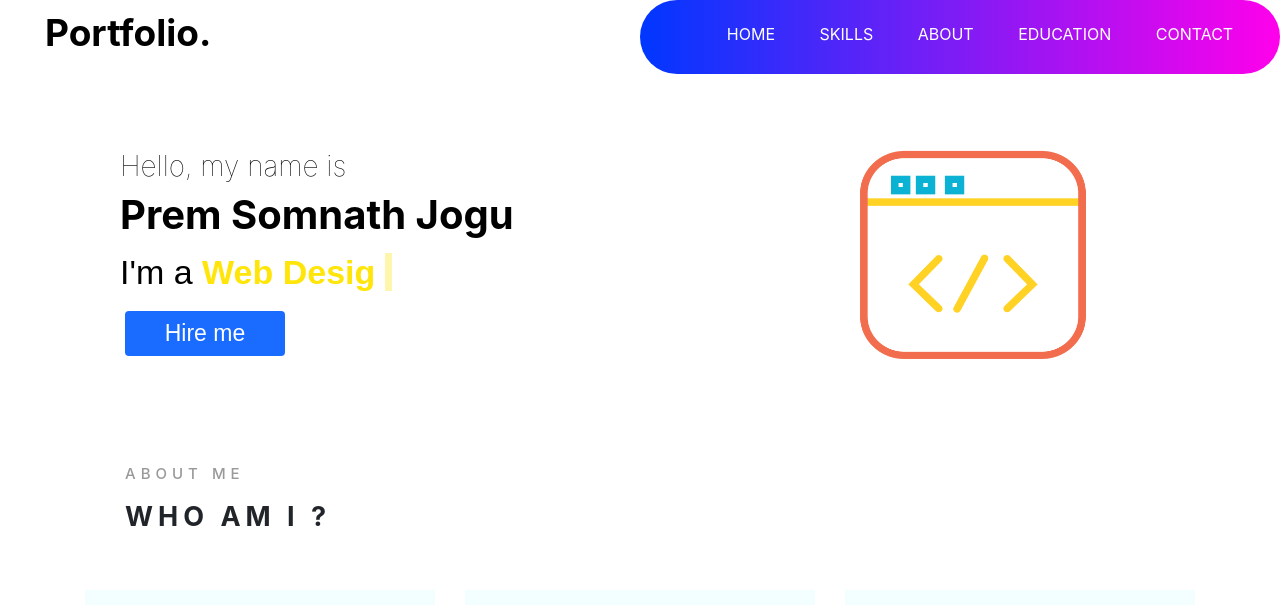
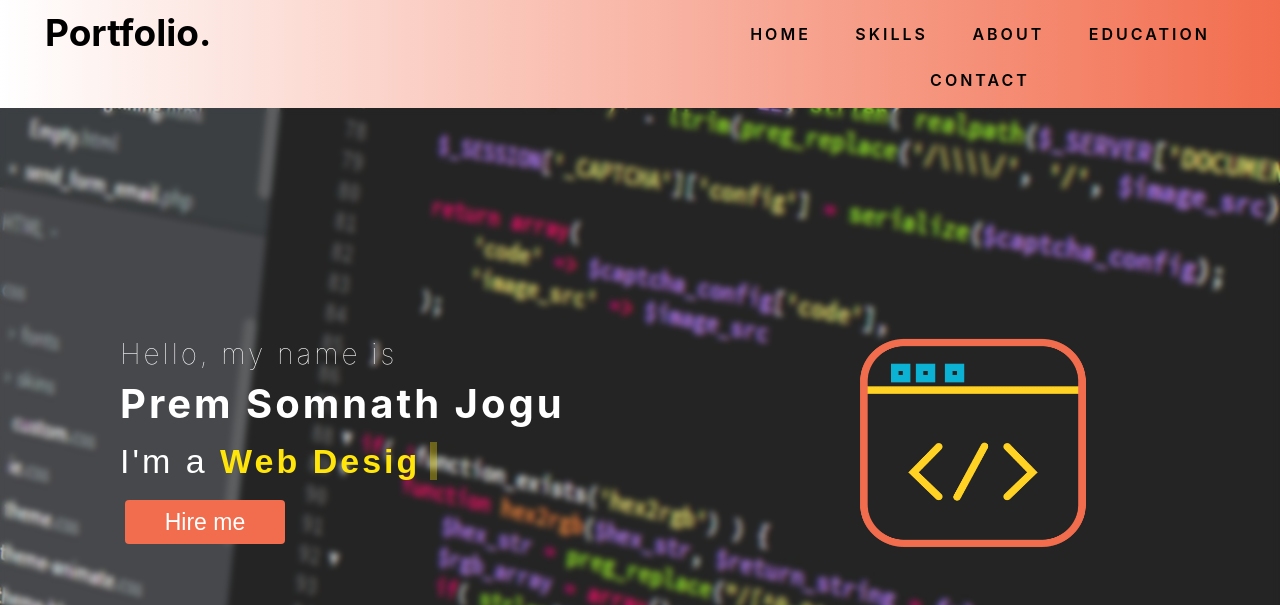
Before and after one commit to Premjogu98/pgportfolio, a Django app: page / in a window 1280 px wide. Shown: the top 605 px of the page. Run offline with Django 3.2, Linux system fonts and the light colour scheme; some libraries are stand-ins or nearby versions; grey boxes are pictures that could not be loaded.

Commit message:
04-06-2021

```diff
--- a/portfolioproject/portfolioapp/static/css/portstyle.css
+++ b/portfolioproject/portfolioapp/static/css/portstyle.css
@@ -1,18 +1,23 @@
-
+body{
+  -webkit-font-smoothing: antialiased;
+  scroll-behavior: smooth;
+  scroll-behavior: smooth;
+}
 #TopNavBar{
     position:sticky;
     top:0;
-    background: transparent;
+    /* background: transparent; */
     Color: White;
     width:100%;
     /* height:94px; */
     z-index: 1000;
     /* max-width: 120%; */
+    background-image: linear-gradient(to right, #ffffff , #f26d4e);
 
 }
 .top-nav-list{
     text-align: center;
-    background-image: linear-gradient(to right, #0037ff , #ff00eb);
+    /* background-image: linear-gradient(to right, #0037ff , #ff00eb); */
     border-radius: 130px;
 }
 
@@ -21,7 +26,9 @@
     padding:0;
   }
   #TopNavBar ul a{
-    color:white;
+    color: black;
+    font-weight: 600;
+    letter-spacing: 3px;
   }
   #TopNavBar ul li{
     display:inline-block;
@@ -54,19 +61,22 @@
 }
 .intro-1{
   font-weight: 100;
-  color:black;
+  color:white;
   padding-left: 35px;
+  letter-spacing: 3px;
 }
 .intro-name{
   font-weight: bolder;
-  color:black;
+  color:white;
   padding-left: 35px;
+  letter-spacing: 3px;
 }
 .typewriter {
   font-family: sans-serif;
-  color: black;
+  color: white;
   padding-left: 35px;
   display: block;
+  letter-spacing: 3px;
 }
 .typewriter-text {
   padding-right: 10px;
@@ -75,6 +85,7 @@
   /* text-transform: uppercase; */
   animation: cursor 1s ease-in-out infinite;
   font-weight: bold;
+  letter-spacing: 3px;
 }
 @keyframes cursor {
   from { border-color: #ffe509; }
@@ -112,7 +123,7 @@
 .Hire-me-btn {
     display: inline-block;
     border-radius: 4px;
-    background-color: #1a6bff;
+    background-color: #f26d4e;
     border: none;
     color: #FFFFFF;
     text-align: center;
@@ -179,7 +190,7 @@
   /* margin-bottom: 49px; */
   text-align: center;
   height: 250px;
-  background-color: #f3feff;
+  background-color: #f26d4e0d;
 }
 .myspecial-sub label{
     font-size: 25px;
@@ -198,11 +209,11 @@
 
 }
 .myspecial-sub:hover{
-  background-color: #9d00ff;
+  background-color: #f26d4e;
   cursor:pointer;
   color:white;
-  border-top-left-radius: 40px;
-    border-bottom-right-radius: 40px;
+  /* border-top-left-radius: 40px;
+  border-bottom-right-radius: 40px; */
 }
 .myspecial-sub:hover label{
   color:white;
@@ -223,6 +234,7 @@
     text-transform: uppercase;
     letter-spacing: 5px;
     line-height: 1.8;
+    color: #f26d4e;
 }
 .prog-span{
   position: absolute;
@@ -279,7 +291,7 @@
     font-family: "Quicksand", Arial, sans-serif;
 }
 .con-info p a{
-  color: #8500ff;
+  color: #731600;
 
   text-decoration: none;
 }
@@ -378,17 +390,25 @@
   z-index: 1000;
   top: 0;
   left: 0;
-  background-color: #111;
+  background-color: #000;
   overflow-x: hidden;
   transition: 0.5s;
   padding-top: 60px;
+  color: white;
+  background-image: linear-gradient(to right, #5600ff , #ff00b1b3);
 }
-
+.closebtn{
+  position: absolute;
+  top: 0;
+  right: 25px;
+  padding: 8px 8px 8px 32px;
+  font-size: 55px;
+}
 .sidenav a {
-  padding: 8px 8px 8px 32px;
+  padding: 56px 20px 0px 20px;
   text-decoration: none;
   font-size: 25px;
-  color: #818181;
+  color: #ffffff;
   display: block;
   transition: 0.3s;
 }
@@ -397,7 +417,7 @@
   color: #f1f1f1;
 }
 
-.sidenav .closebtn {
+.sidenav.closebtn{
   position: absolute;
   top: 0;
   right: 25px;
@@ -407,7 +427,7 @@
 
 #maindiv {
   transition: margin-left .5s;
-  padding: 16px 0px;
+  /* padding: 16px 0px; */
 }
 .hidden-menu{
   display: none;
@@ -429,8 +449,13 @@
   height: 250px;
 }
 @media screen and (max-height: 800px) {
-  .sidenav {padding-top: 15px;}
-  .sidenav a {font-size: 18px;}
+  .sidenav {padding-top: 15px;
+    font-family: 'Titillium Web', sans-serif;
+  }
+  .sidenav a {
+    font-size: 30px;
+    font-family: 'Titillium Web', sans-serif;
+  }
 }
 
 @media screen and (max-width: 800px) {
@@ -444,3 +469,31 @@
     display: block;
   }
 }
+#animated-title{
+  padding: 170px 0px;
+  box-shadow: 0 0 1rem 0 rgba(0, 0, 0, .2);
+  /* border-radius: 5px; */
+  position: relative;
+  z-index: 1;
+  background: inherit;
+  overflow: hidden;
+}
+#animated-title:before {
+  content: "";
+  position: absolute;
+  background: inherit;
+  z-index: -1;
+  top: 0;
+  left: 0;
+  right: 0;
+  bottom: 0;
+  /* box-shadow: inset 0 0 2000px rgba(255, 255, 255, .5); */
+  filter: blur(3px);
+  /* margin: -20px; */
+}
+.hidden-class{
+  background-image:linear-gradient(to right, #f26d4e, #ffffff);
+  box-shadow:4px 12px 8px 0px #8080804f;
+  color: white;
+  transition:0.4s;
+}
--- a/portfolioproject/portfolioapp/templates/home.html
+++ b/portfolioproject/portfolioapp/templates/home.html
@@ -4,9 +4,10 @@
 
 {% block head %}
 <style>
-  /* #maindiv{
+  #animated-title{
     background-image: url("{% static 'images/695931.jpg'%}");
-  } */
+  }
+
 </style>
 {% endblock %}
 
@@ -33,17 +34,19 @@
   </div>
 </div>
 <div id="mySidenav" class="sidenav">
-  <a href="javascript:void(0)" class="closebtn" onclick="closeNav()">&times;</a>
-  <a href="#">About</a>
-  <a href="#">Services</a>
-  <a href="#">Clients</a>
-  <a href="#">Contact</a>
+  <a href="javascript:void(0)" class="closebtn" style="padding: 8px 8px 8px 32px; font-size: 55px;" onclick="closeNav()">&times;</a>
+  <a href="#home">Home</a>
+  <a href="#skill">Skills</a>
+  <a href="#about">About</a>
+  <a href="#edu">Education</a>
+  <a href="#contactme">Contact</a>
 </div>
 
 
 <div id="maindiv">
   <div id="animated-title">
-    <div class="container align-items-center" id="home" data-aos="fade-down" data-aos-easing="linear" data-aos-duration="700">
+    <div class="glass-div">
+      <div class="container align-items-center" id="home" data-aos="fade-down" data-aos-easing="linear" data-aos-duration="500">
         <div class="row">
           <div class="col-sm-7">
             <div style="margin-top: 60px; margin-bottom: 60px;">
@@ -60,17 +63,17 @@
             </div>
           </div>
         </div>
-
+      </div>
     </div>
   </div>
 
   <div class="join-di" id="about">
     <div class="container" >
-      <div style="margin: 40px;" data-aos="fade-down" data-aos-easing="linear" data-aos-duration="700">
+      <div style="margin: 40px;" data-aos="fade-down" data-aos-easing="linear" data-aos-duration="500">
         <label id="aboutlbl">About ME</label><br>
         <label id="abouttextlal">WHO AM I ?</label>
       </div>
-      <div class="row" data-aos="fade-down" data-aos-easing="linear" data-aos-duration="700">
+      <div class="row" data-aos="fade-down" data-aos-easing="linear" data-aos-duration="500">
         <div class="col-lg-4 col-md-6 mb-4 mb-lg-0">
           <div class="myspecial-sub">
             <img src="https://img.icons8.com/nolan/96/web-design.png"/>
@@ -113,11 +116,11 @@
 
   <div class="join-di" id="skill">
     <div class="container">
-      <div style="margin: 40px;" data-aos="fade-down" data-aos-easing="linear" data-aos-duration="700">
+      <div style="margin: 40px;" data-aos="fade-down" data-aos-easing="linear" data-aos-duration="500">
         <label id="aboutlbl">MY SPECIALTY</label><br>
         <label id="abouttextlal">MY SKILLS</label>
       </div>
-      <div class="row" data-aos="fade-down" data-aos-easing="linear" data-aos-duration="700">
+      <div class="row" data-aos="fade-down" data-aos-easing="linear" data-aos-duration="500">
         <div class="col-12 col-md-6">
           <div class="progress-wrap">
             <h3>HTML5</h3>
@@ -174,11 +177,11 @@
 
   <div class="join-di" id="edu">
     <div class="container" >
-      <div style="margin: 40px;" data-aos="fade-down" data-aos-easing="linear" data-aos-duration="700">
+      <div style="margin: 40px;" data-aos="fade-down" data-aos-easing="linear" data-aos-duration="500">
         <label id="aboutlbl">EDUCATION</label><br>
         <label id="abouttextlal">EDUCATION</label>
       </div>
-      <div class="row" data-aos="fade-down" data-aos-easing="linear" data-aos-duration="700">
+      <div class="row" data-aos="fade-down" data-aos-easing="linear" data-aos-duration="500">
         <div class="col-6 col-md-6 edu-back">
           <label class="edu-lbl">High School Secondary Education And College ( 12<sup>th</sup> )</label><br>
           <i class="fa fa-map-marker edu-li"></i> <label class="edu-location">Nutan Vidyalaya & JR College, Nalasopara</label><br>
@@ -195,11 +198,11 @@
 
   <div class="join-di" id="contactme">
     <div class="container">
-      <div style="margin: 40px;" data-aos="fade-down" data-aos-easing="linear" data-aos-duration="700">
+      <div style="margin: 40px;" data-aos="fade-down" data-aos-easing="linear" data-aos-duration="500">
         <label id="aboutlbl">GET IN TOUCH</label><br>
         <label id="abouttextlal">CONTACT ME</label>
       </div>
-      <div class="row" data-aos="fade-down" data-aos-easing="linear" data-aos-duration="700">
+      <div class="row" data-aos="fade-down" data-aos-easing="linear" data-aos-duration="500">
         <div class="col-12 col-md-6">
           <div>
             <p><i class="fa fa-map-marker edu-li"></i>&nbsp;&nbsp;&nbsp;Nagindas Pada, Nallasopara (East), Mumbai, Maharashtra, India - 401209</p>
@@ -283,7 +286,8 @@
 <script>
   function openNav() {
     document.getElementById("mySidenav").style.width = "100%";
-    // document.getElementById("mySidenav").style.marginLeft = "250px";
+    document.getElementById("mySidenav").style.marginLeft = "0px";
+    document.getElementById("mySidenav").style.textAlign = "center";
     document.body.style.backgroundColor = "rgba(0,0,0,0.4)";
   }
 
--- a/portfolioproject/portfolioapp/templates/re_use_html.html
+++ b/portfolioproject/portfolioapp/templates/re_use_html.html
@@ -11,19 +11,6 @@
     <link href="https://unpkg.com/aos@2.3.1/dist/aos.css" rel="stylesheet">
     <link rel="stylesheet" href="https://cdnjs.cloudflare.com/ajax/libs/font-awesome/4.7.0/css/font-awesome.min.css">
     <link href="https://fonts.googleapis.com/icon?family=Material+Icons" rel="stylesheet">
-    <style>
-
-  body{
-  /* background: black; */
-  /* background: url("{% static 'images/emile-perron new.jpg'%}") no-repeat center center fixed;
-    -webkit-background-size: cover;
-    -moz-background-size: cover;
-    -o-background-size: cover;
-    background-size: cover; */
-    scroll-behavior: smooth;
-  /* scroll-behavior: smooth; */
-}
-    </style>
     {% block head %} {% endblock %}
 </head>
 <body>
@@ -32,26 +19,27 @@
     {% block body %} {% endblock %}
 
     <script src="https://code.jquery.com/jquery-3.2.1.slim.min.js" integrity="sha384-KJ3o2DKtIkvYIK3UENzmM7KCkRr/rE9/Qpg6aAZGJwFDMVNA/GpGFF93hXpG5KkN" crossorigin="anonymous"></script>
-<script src="https://cdnjs.cloudflare.com/ajax/libs/popper.js/1.12.9/umd/popper.min.js" integrity="sha384-ApNbgh9B+Y1QKtv3Rn7W3mgPxhU9K/ScQsAP7hUibX39j7fakFPskvXusvfa0b4Q" crossorigin="anonymous"></script>
-<script src="https://maxcdn.bootstrapcdn.com/bootstrap/4.0.0/js/bootstrap.min.js" integrity="sha384-JZR6Spejh4U02d8jOt6vLEHfe/JQGiRRSQQxSfFWpi1MquVdAyjUar5+76PVCmYl" crossorigin="anonymous"></script>
-<script src="https://unpkg.com/aos@2.3.1/dist/aos.js"></script>
+    <script src="https://cdnjs.cloudflare.com/ajax/libs/popper.js/1.12.9/umd/popper.min.js" integrity="sha384-ApNbgh9B+Y1QKtv3Rn7W3mgPxhU9K/ScQsAP7hUibX39j7fakFPskvXusvfa0b4Q" crossorigin="anonymous"></script>
+    <script src="https://maxcdn.bootstrapcdn.com/bootstrap/4.0.0/js/bootstrap.min.js" integrity="sha384-JZR6Spejh4U02d8jOt6vLEHfe/JQGiRRSQQxSfFWpi1MquVdAyjUar5+76PVCmYl" crossorigin="anonymous"></script>
+    <script src="https://unpkg.com/aos@2.3.1/dist/aos.js"></script>
 </body>
 <script>
+
 $(document).ready(function(){
   $(window).scroll(function(){
       var scroll = $(window).scrollTop();
-      if (scroll > 80) {
-        $(".main-top").css("background" , "white");
-        $(".main-top").css("box-shadow" , "4px 12px 8px 0px #8080804f");
-        // $(".main-top").css("border-bottom-right-radius" , "31px");
-          $(".main-logo").css("color" , "Blue");
+      if (scroll > 100) {
+        // $(".main-top").css("background-image" , "linear-gradient(to right, #f26d4e, #ffffff)");
+        // $(".main-top").css("box-shadow" , "4px 12px 8px 0px #8080804f");
+        // // $(".main-top").css("border-bottom-right-radius" , "31px");
+          $(".main-logo").css("color" , "white");
           $(".TopNavBar").css("transition" , "0.4s");
+        $(".main-top").addClass("hidden-class");
       }
       else{
-        $(".main-top").css("background" , "transparent");
-            $(".main-top").css("transition" , "0.4s");
-            $(".main-logo").css("color" , "Black");
-            $(".main-top").css("box-shadow" , "");
+        $(".main-top").removeClass("hidden-class");
+        $(".main-logo").css("color" , "Black");
+        $(".main-top").css("box-shadow" , "");
       }
     })
   // function myFunction(x) {
```
Also changed, not shown: portfolioproject/portfolioapp/static/images/695931.jpg (added). Lines whose indentation alone changed are shown as unchanged.
